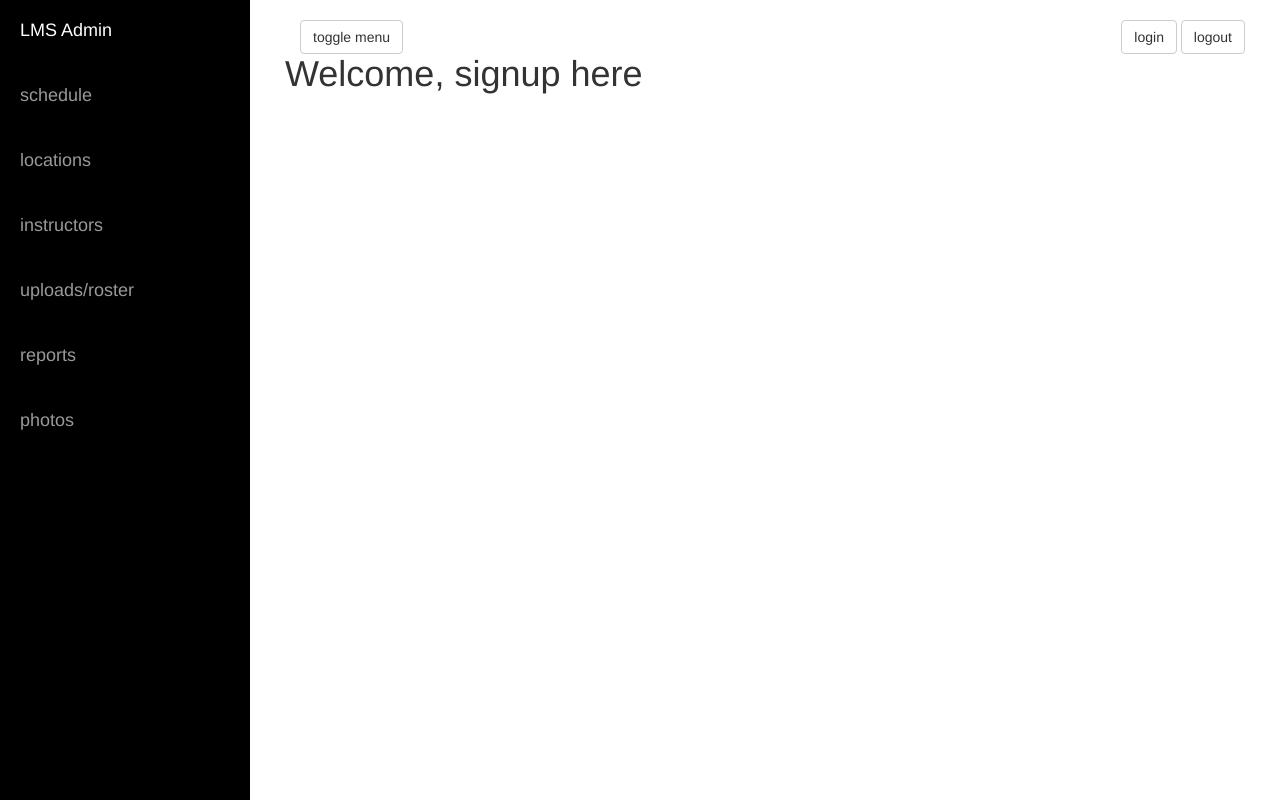
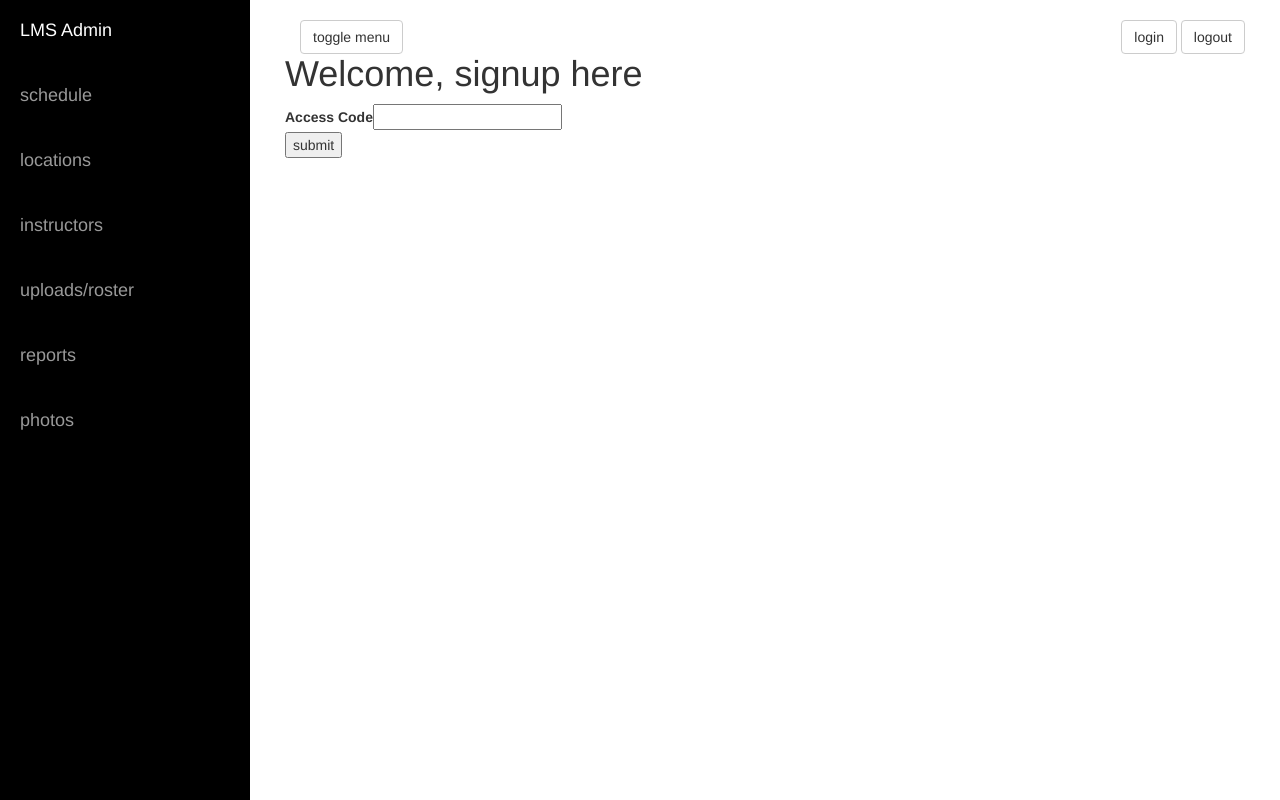
Before and after one commit to romanrafacz/LMS, a Django app: template templates/registration/sign_up.html in a window 1280 px wide. Run offline with Django 3.2, Linux system fonts and the light colour scheme; the template is opened without the code that fills it, so the values that code supplies are empty; some libraries are stand-ins or nearby versions.

Commit message:
submit and access fields added

```diff
--- a/templates/registration/sign_up.html
+++ b/templates/registration/sign_up.html
@@ -5,8 +5,10 @@
     <h1>Welcome, signup here</h1>
     <form method="post" action="">
         {% for form in userform %}
-        {{form.label}}{{form}}
+        {{form.label}}{{form}}</br>
         {% endfor %}
+        <label>Access Code</label><input type="text" name="access_code"></br>
+    <input type="submit" value="submit">
     </form>
 
 {%  endblock %}
```
